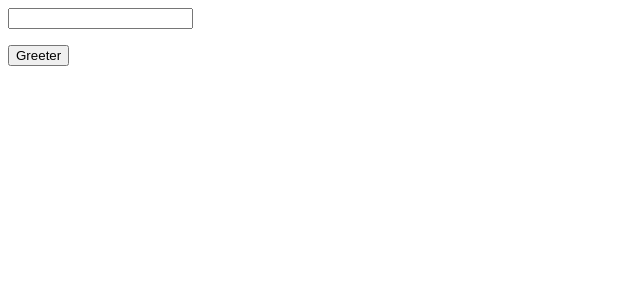
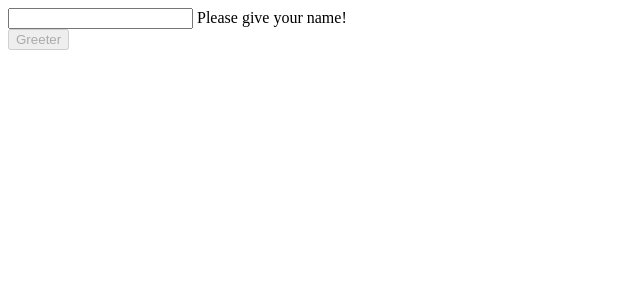
Before and after one commit to muller93/angular-course, an Angular app: page / in a window 1280 px wide. Shown: the top 300 px of the page, without its empty margins (0-640 px from the left). Built offline with nearby package versions, Linux system fonts and the light colour scheme.

Commit message:
3rd task

```diff
--- a/src/app/app.component.html
+++ b/src/app/app.component.html
@@ -1,5 +1,8 @@
 <input [(ngModel)]="name" type="text">
-<p>
+<p [ngClass]="{'color-to-input': name.length > 3}" *ngIf="name; else giveName">
     {{name}}
 </p>
-<button (click)="greeter()">Greeter</button>
+<ng-template #giveName>
+    Please give your name!
+</ng-template> <br>
+<button [disabled]="!name" (click)="greeter()">Greeter</button>
--- a/src/app/app.component.scss
+++ b/src/app/app.component.scss
@@ -0,0 +1,3 @@
+.color-to-input {
+    background: lightblue;
+}
```
